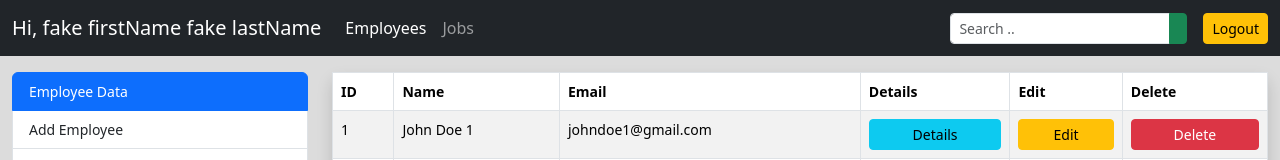
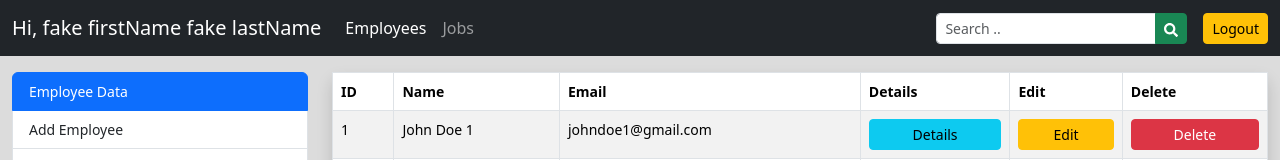
Before and after one commit to ali-moradzade/ems-site, a React (Create React App) app in the folder frontend/: page /employees in a window 1280 px wide. Shown: the top 160 px of the page. Built offline with nearby package versions, Linux system fonts and the light colour scheme.

Commit message:
fixing navbar search icon not displaying

```diff
--- a/frontend/package.json
+++ b/frontend/package.json
@@ -19,6 +19,7 @@
     "bootstrap": "^5.3.3",
     "react": "^18.3.1",
     "react-dom": "^18.3.1",
+    "react-icons": "^5.2.1",
     "react-scripts": "5.0.1",
     "typescript": "^4.9.5",
     "web-vitals": "^2.1.4"
--- a/frontend/src/components/Navbar.tsx
+++ b/frontend/src/components/Navbar.tsx
@@ -1,5 +1,6 @@
 import {useUserContext} from "../hooks/use-user-context";
 import React from "react";
+import { FaSearch } from "react-icons/fa";
 import {Link} from "./Link";
 import {useNavigationContext} from "../hooks/use-navigation-context";
 
@@ -58,8 +59,9 @@ export function Navbar() {
                         <div className="input-group">
                             <input type="search" className="form-control form-control-sm" placeholder="Search .."
                                    aria-label="Recipient's username" aria-describedby="button-addon2"/>
-                            <button className="btn btn-sm btn-success" type="submit"><i
-                                className="fa fa-search"></i></button>
+                            <button className="btn btn-sm btn-success" type="submit">
+                                <FaSearch/>
+                            </button>
                         </div>
                     </form>
                     <button role="button" className="btn btn-sm btn-warning ms-3">Logout</button>
```
Also changed, not shown: 1 other file (tests, documents, lock files or other folders).
